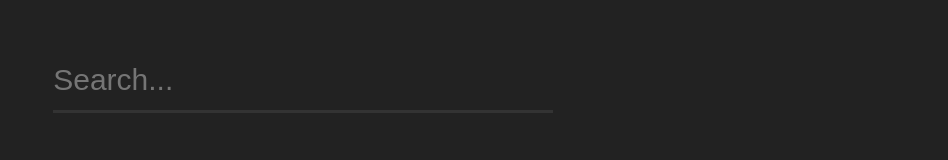
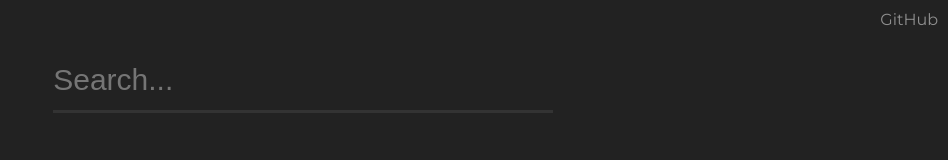
Before and after one commit to waqashsn/showfinder, a React (Create React App) app: page / in a window 1280 px wide. Shown: the top 160 px of the page, without its empty margins (332-1280 px from the left). Built offline with nearby package versions, Linux system fonts and the light colour scheme.

Commit message:
Added GitHub link at upper right corner

```diff
--- a/public/index.html
+++ b/public/index.html
@@ -27,6 +27,9 @@
     <title>Show Finder</title>
   </head>
   <body>
+    <div class="topcorner">
+      <a href="https://github.com/waqashsn/showfinder" target="_blank">GitHub</a>
+    </div>
     <noscript>You need to enable JavaScript to run this app.</noscript>
     <div id="root"></div>
     <!--
--- a/src/index.css
+++ b/src/index.css
@@ -440,3 +440,11 @@ body .errorMsg {
   /* font-weight: 400; */
   font-size: 18px;
 }
+.topcorner a {
+  position: absolute;
+  text-decoration: none;
+  top: 10px;
+  right: 10px;
+  color: #8f8f8f;
+  font-family: "Montserrat", sans-serif;
+}
```
